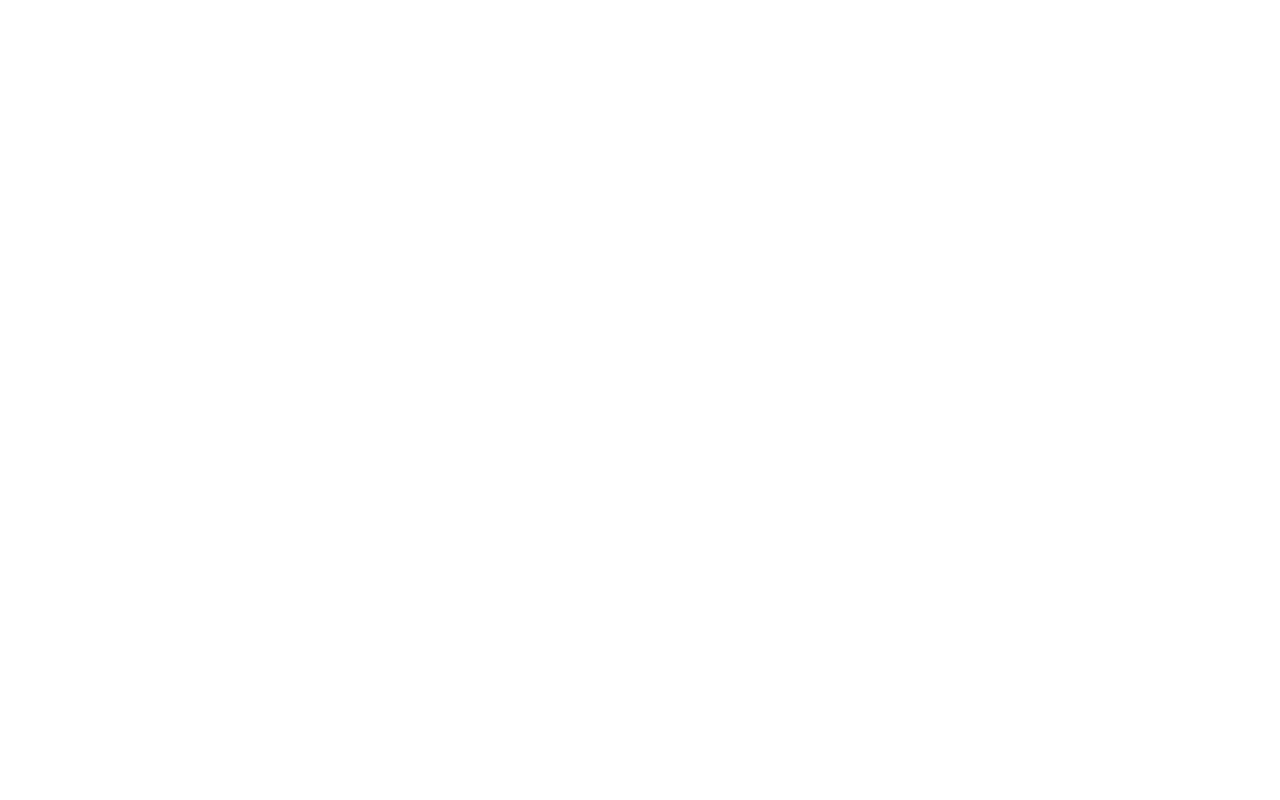
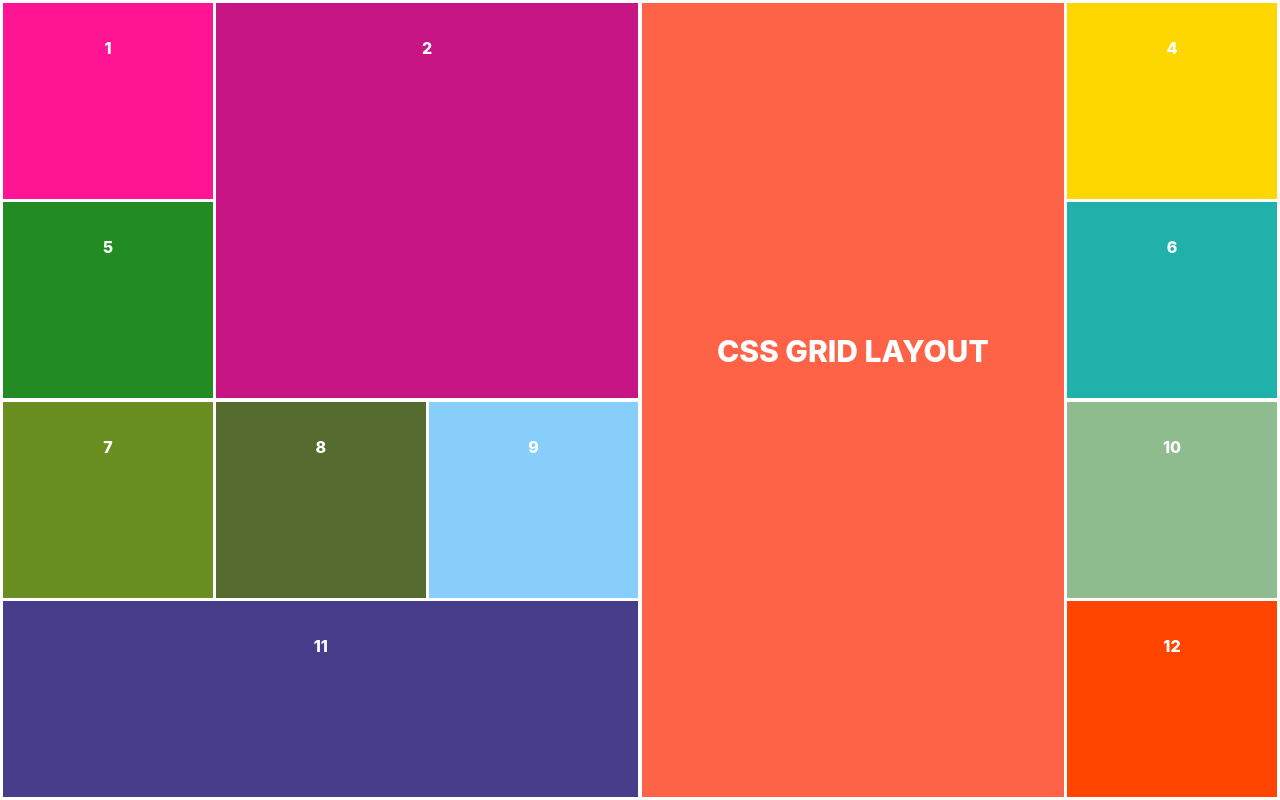
Before and after one commit to NirajBhavnani/BL_Grid_Layouts, a plain HTML site: page pages/index.html in a window 1280 px wide. Drawn offline with Linux system fonts and the light colour scheme.

Commit message:
Grid Layout Task 1: Screenshot 278

```diff
--- a/css/index.css
+++ b/css/index.css
@@ -7,3 +7,121 @@
 body, html{
     min-height: 100vh;
 }
+
+/* defining variables which will be repeated throughout the system */
+:root{
+    --main-padding:35px;
+}
+
+.container{
+    display: grid;
+    height: 100vh;
+    grid-template-columns: repeat(6, 1fr);
+    grid-template-rows: repeat(4, 1fr);
+    grid-template-areas:
+    "one two two three three four"
+    "five two two three three six"
+    "seven eight nine three three ten"
+    "eleven eleven eleven three three twelve";
+    gap: 0.2rem;
+    padding: 0.2rem;
+    font-family: "Inter", sans-serif;
+    font-weight: 800;
+    text-transform: uppercase;
+    font-size: 12;
+    color: #fff;
+    text-align: center;
+}
+
+@media only screen and (max-width:550px){
+    .container{
+        grid-template-columns: 1fr;
+        grid-template-rows: 1fr;
+        grid-template-areas:
+        "one"
+        "two"
+        "three"
+        "four"
+        "five"
+        "six"
+        "seven"
+        "eight"
+        "nine"
+        "ten"
+        "eleven"
+        "twelve";
+    }
+}
+
+#one{
+    background-color: #ff1493;
+    grid-area: one;
+    padding-top: var(--main-padding);
+}
+
+#two{
+    background-color: #c71585;
+    grid-area: two;
+    padding-top: var(--main-padding);
+}
+
+#three{
+    background-color: #ff6347;
+    grid-area: three;
+    padding-top: 330px;
+    font-size: 30px;
+}
+
+#four{
+    background-color: #ffd700;
+    grid-area: four;
+    padding-top: var(--main-padding);
+}
+
+#five{
+    background-color: #228b22;
+    grid-area: five;
+    padding-top: var(--main-padding);
+}
+
+#six{
+    background-color: #20b2aa;
+    grid-area: six;
+    padding-top: var(--main-padding);
+}
+
+#seven{
+    background-color: #6b8e23;
+    grid-area: seven;
+    padding-top: var(--main-padding);
+}
+
+#eight{
+    background-color: #556b2f;
+    grid-area: eight;
+    padding-top: var(--main-padding);
+}
+
+#nine{
+    background-color: #87cefa;
+    grid-area: nine;
+    padding-top: var(--main-padding);
+}
+
+#ten{
+    background-color: #8fbc8f;
+    grid-area: ten;
+    padding-top: var(--main-padding);
+}
+
+#eleven{
+    background-color: #483d8b;
+    grid-area: eleven;
+    padding-top: var(--main-padding);
+}
+
+#twelve{
+    background-color: #ff4500;
+    grid-area: twelve;
+    padding-top: var(--main-padding);
+}
--- a/pages/index.html
+++ b/pages/index.html
@@ -8,6 +8,19 @@
     <link rel="stylesheet" href="/css/index.css">
 </head>
 <body>
-
+    <div class="container">
+        <div id="one">1</div>
+        <div id="two">2</div>
+        <div id="three">CSS Grid Layout</div>
+        <div id="four">4</div>
+        <div id="five">5</div>
+        <div id="six">6</div>
+        <div id="seven">7</div>
+        <div id="eight">8</div>
+        <div id="nine">9</div>
+        <div id="ten">10</div>
+        <div id="eleven">11</div>
+        <div id="twelve">12</div>
+    </div>
 </body>
 </html>
```
